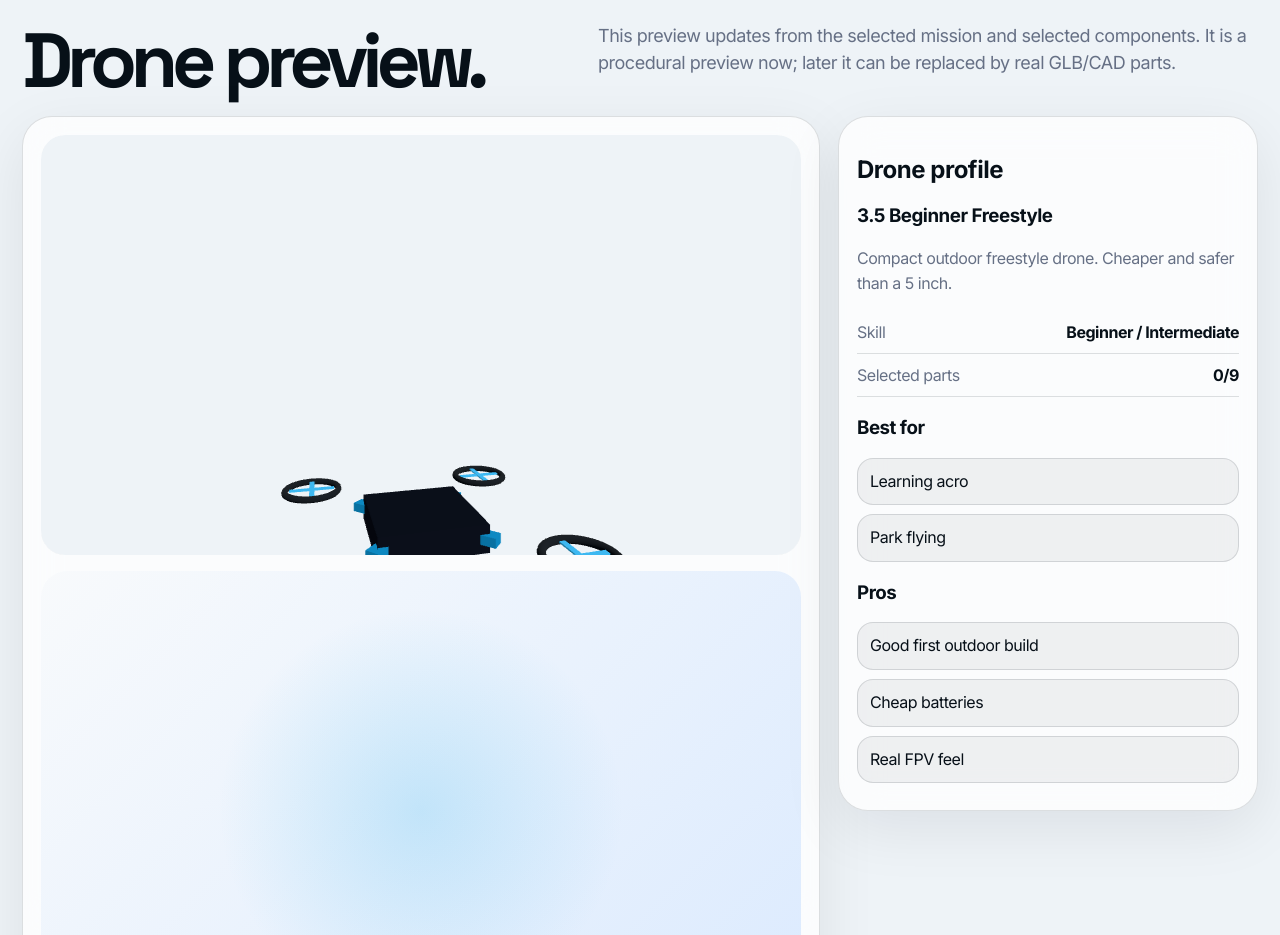
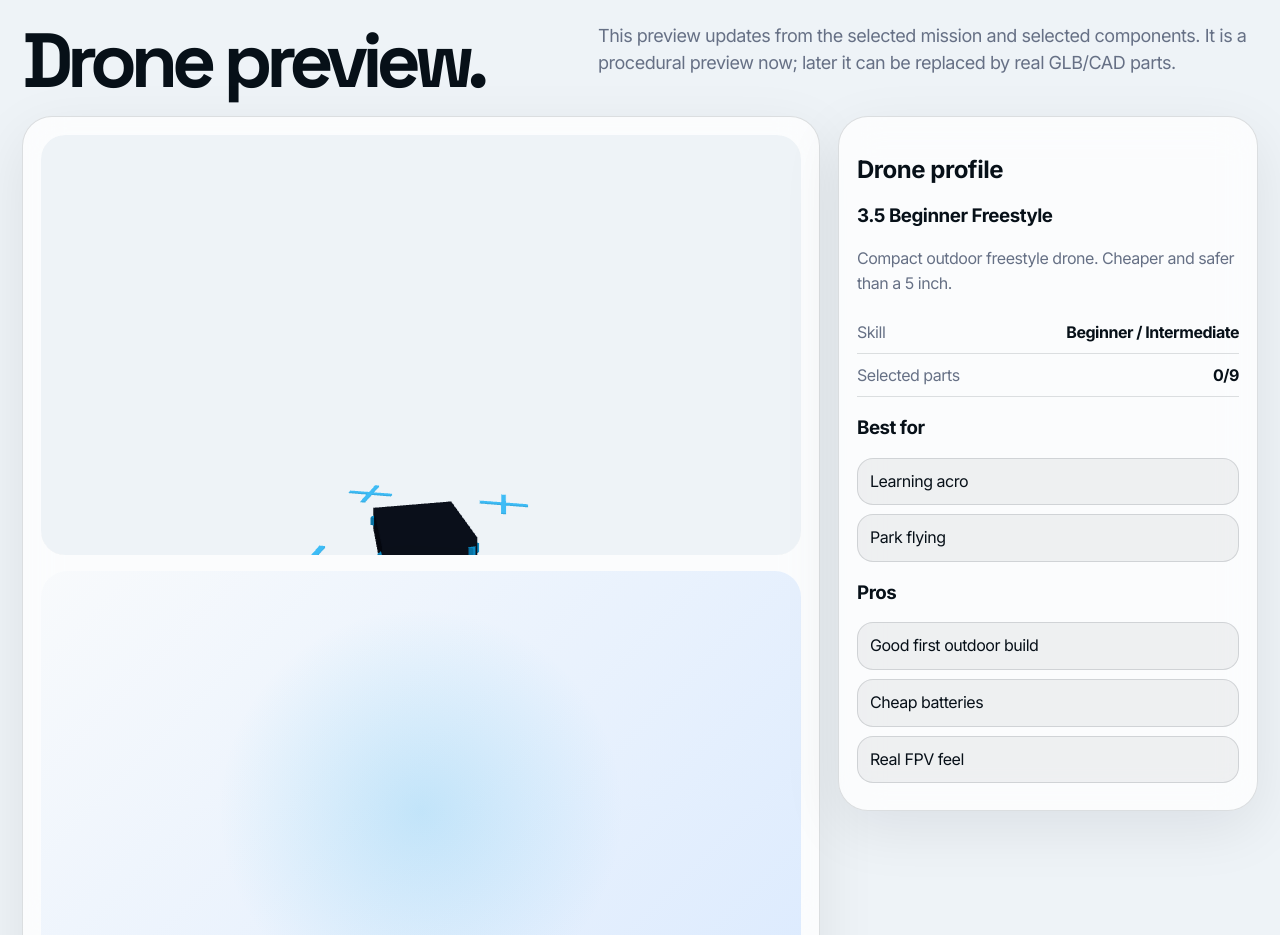
Before and after one commit to 4zscy8r77b-afk/fpv-drone-builder, a website: page index.html in a window 1280 px wide. Shown: the part 3560-4495 px from the top of the page. Drawn offline with nearby package versions, Linux system fonts and the light colour scheme; animation ran at ten frames a second.

Commit message:
Add files via upload

```diff
--- a/index.html
+++ b/index.html
@@ -124,6 +124,36 @@ transition:.25s ease;
 }
 .mission:hover,.part:hover,.panel:hover{
 transform:translateY(-5px);
+}
+
+
+.build-type-badge{
+display:inline-flex;
+align-items:center;
+gap:8px;
+padding:10px 14px;
+border-radius:999px;
+background:#071018;
+color:white;
+font-weight:900;
+margin-bottom:16px;
+}
+.preview-stats{
+display:grid;
+grid-template-columns:1fr 1fr;
+gap:10px;
+margin-top:16px;
+}
+.preview-stat{
+padding:14px;
+border-radius:18px;
+background:rgba(7,16,24,.05);
+border:1px solid rgba(7,16,24,.08);
+}
+.preview-stat b{
+display:block;
+font-size:20px;
+margin-top:4px;
 }
 
 </style>
@@ -542,105 +572,224 @@ NEXT PHASE:
 -->
 
 
+
 <script type="module">
 import * as THREE from 'https://cdn.jsdelivr.net/npm/three@0.165.0/build/three.module.js';
 
-const canvasContainer = document.getElementById('three-preview');
+const container = document.getElementById('three-preview');
 
-if(canvasContainer){
+if(container){
+
 const scene = new THREE.Scene();
 scene.background = new THREE.Color(0xeef3f7);
 
-const camera = new THREE.PerspectiveCamera(55, canvasContainer.clientWidth / 420, 0.1, 1000);
-camera.position.set(0,2.4,5.5);
+const camera = new THREE.PerspectiveCamera(
+55,
+container.clientWidth / 420,
+0.1,
+1000
+);
 
-const renderer = new THREE.WebGLRenderer({antialias:true});
-renderer.setSize(canvasContainer.clientWidth,420);
+camera.position.set(0,2.8,6);
+
+const renderer = new THREE.WebGLRenderer({
+antialias:true,
+alpha:true
+});
+
 renderer.setPixelRatio(window.devicePixelRatio);
-canvasContainer.appendChild(renderer.domElement);
+renderer.setSize(container.clientWidth,420);
 
-const light = new THREE.DirectionalLight(0xffffff,2.5);
-light.position.set(5,8,7);
-scene.add(light);
+container.appendChild(renderer.domElement);
 
-const ambient = new THREE.AmbientLight(0xffffff,1.2);
+const ambient = new THREE.AmbientLight(0xffffff,1.5);
 scene.add(ambient);
 
-const material = new THREE.MeshStandardMaterial({
+const dir = new THREE.DirectionalLight(0xffffff,2.2);
+dir.position.set(6,10,8);
+scene.add(dir);
+
+let droneGroup;
+
+function clearDrone(){
+if(droneGroup){
+scene.remove(droneGroup);
+}
+droneGroup = new THREE.Group();
+scene.add(droneGroup);
+}
+
+function createDrone(type){
+
+clearDrone();
+
+const bodyMat = new THREE.MeshStandardMaterial({
 color:0x111827,
 metalness:0.5,
 roughness:0.35
 });
 
-const armMaterial = new THREE.MeshStandardMaterial({
+const armMat = new THREE.MeshStandardMaterial({
 color:0x0ea5e9,
 metalness:0.3,
 roughness:0.45
 });
 
-const group = new THREE.Group();
+let armLength = 2.1;
+let propSize = 0.5;
+let bodySize = 1.3;
+let ducts = false;
+let payload = false;
+
+if(type === "tinywhoop"){
+armLength = 1.2;
+propSize = 0.32;
+bodySize = 0.9;
+ducts = true;
+}
+
+if(type === "freestyle35"){
+armLength = 1.8;
+propSize = 0.45;
+}
+
+if(type === "freestyle5"){
+armLength = 2.4;
+propSize = 0.62;
+}
+
+if(type === "racing5"){
+armLength = 2.3;
+propSize = 0.55;
+}
+
+if(type === "cinewhoop"){
+armLength = 1.9;
+propSize = 0.48;
+ducts = true;
+}
+
+if(type === "cinematic"){
+armLength = 2.5;
+propSize = 0.65;
+payload = true;
+}
+
+if(type === "longrange"){
+armLength = 3.2;
+propSize = 0.82;
+}
+
+if(type === "heavylift"){
+armLength = 4.2;
+propSize = 1.15;
+bodySize = 2;
+payload = true;
+}
 
 const body = new THREE.Mesh(
-new THREE.BoxGeometry(1.4,0.35,1.4),
-material
+new THREE.BoxGeometry(bodySize,0.35,bodySize),
+bodyMat
 );
-group.add(body);
 
-function arm(x,z,rot){
-const g = new THREE.Mesh(
-new THREE.BoxGeometry(2.2,0.12,0.18),
-armMaterial
+droneGroup.add(body);
+
+function arm(rot){
+const arm = new THREE.Mesh(
+new THREE.BoxGeometry(armLength,0.12,0.18),
+armMat
 );
-g.rotation.y = rot;
-g.position.set(x,0,z);
-group.add(g);
+arm.rotation.y = rot;
+droneGroup.add(arm);
 }
 
-arm(0,0,Math.PI/4);
-arm(0,0,-Math.PI/4);
+arm(Math.PI/4);
+arm(-Math.PI/4);
 
 function prop(x,z){
-const ring = new THREE.Mesh(
-new THREE.TorusGeometry(0.42,0.05,12,50),
-new THREE.MeshStandardMaterial({color:0x071018})
+
+if(ducts){
+const duct = new THREE.Mesh(
+new THREE.TorusGeometry(propSize,0.05,12,40),
+new THREE.MeshStandardMaterial({color:0x1e293b})
 );
-ring.rotation.x = Math.PI/2;
-ring.position.set(x,0.05,z);
-group.add(ring);
+duct.rotation.x = Math.PI/2;
+duct.position.set(x,0.05,z);
+droneGroup.add(duct);
+}
 
-const blade = new THREE.Mesh(
-new THREE.BoxGeometry(0.7,0.02,0.08),
+const blade1 = new THREE.Mesh(
+new THREE.BoxGeometry(propSize*1.8,0.02,0.08),
 new THREE.MeshStandardMaterial({color:0x38bdf8})
 );
-blade.position.set(x,0.06,z);
-group.add(blade);
 
-const blade2 = blade.clone();
+blade1.position.set(x,0.07,z);
+
+const blade2 = blade1.clone();
 blade2.rotation.y = Math.PI/2;
-group.add(blade2);
+
+const propGroup = new THREE.Group();
+propGroup.add(blade1);
+propGroup.add(blade2);
+
+propGroup.position.set(0,0,0);
+
+propGroup.userData.spin = true;
+
+droneGroup.add(propGroup);
 }
 
-prop(-1.45,-1.45);
-prop(1.45,-1.45);
-prop(-1.45,1.45);
-prop(1.45,1.45);
+prop(-armLength/1.5,-armLength/1.5);
+prop(armLength/1.5,-armLength/1.5);
+prop(-armLength/1.5,armLength/1.5);
+prop(armLength/1.5,armLength/1.5);
 
-scene.add(group);
+if(payload){
+const cam = new THREE.Mesh(
+new THREE.BoxGeometry(0.7,0.45,0.7),
+new THREE.MeshStandardMaterial({color:0x334155})
+);
+
+cam.position.y = 0.45;
+
+droneGroup.add(cam);
+}
+}
+
+const buildType = window.activeGoal || "freestyle35";
+createDrone(buildType);
+
+window.updateDronePreview = function(type){
+createDrone(type);
+}
 
 function animate(){
 requestAnimationFrame(animate);
-group.rotation.y += 0.005;
+
+if(droneGroup){
+droneGroup.rotation.y += 0.004;
+
+droneGroup.traverse(obj=>{
+if(obj.userData.spin){
+obj.rotation.y += 0.3;
+}
+});
+}
+
 renderer.render(scene,camera);
 }
+
 animate();
 
 window.addEventListener('resize',()=>{
-camera.aspect = canvasContainer.clientWidth / 420;
+camera.aspect = container.clientWidth / 420;
 camera.updateProjectionMatrix();
-renderer.setSize(canvasContainer.clientWidth,420);
+renderer.setSize(container.clientWidth,420);
 });
+
 }
 </script>
 
+
 </body>
 </html>
```
Also changed, not shown: STAGE3_NOTES.txt (added, +19 -0 lines).
